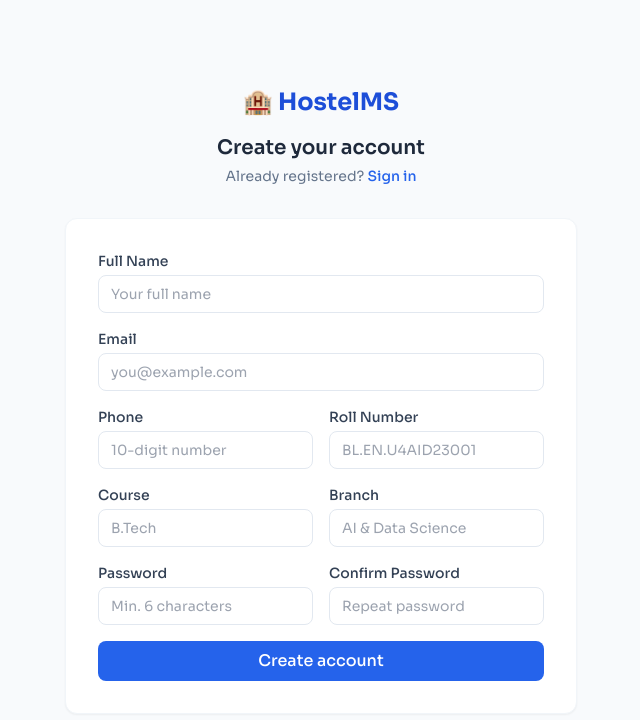
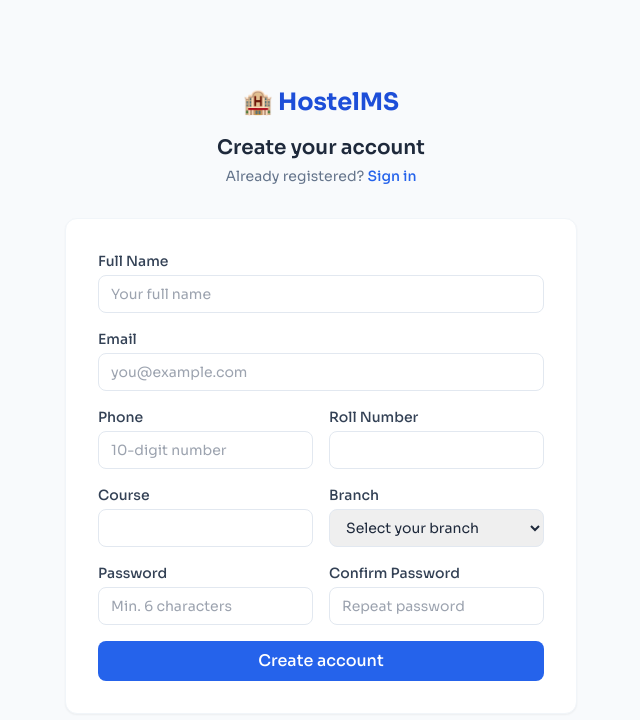
Before and after one commit to Vyvanth/Full-Stack-Development-mini-project-sem6, a React (Vite) app in the folder hostel-management/client/: page /register in a window 1280 px wide. Shown: the top 720 px of the page, without its empty margins (319-959 px from the left). Built offline with nearby package versions, Linux system fonts and the light colour scheme; the HTML template or start-up script is replaced by a standard one.

Commit message:
Update Register.jsx

```diff
--- a/hostel-management/client/src/pages/public/Register.jsx
+++ b/hostel-management/client/src/pages/public/Register.jsx
@@ -4,10 +4,49 @@ import { Link, useNavigate } from 'react-router-dom';
 import { useAuth } from '../../context/AuthContext';
 import toast from 'react-hot-toast';
 
+const amritaBranches = [
+  'Aerospace Engineering',
+  'Artificial Intelligence',
+  'Artificial Intelligence & Data Science',
+  'Artificial Intelligence & Machine Learning',
+  'Automobile Engineering',
+  'Biomedical Engineering',
+  'Biotechnology',
+  'Chemical Engineering',
+  'Civil Engineering',
+  'Computer Science & Engineering',
+  'Computer Science & Engineering (Cyber Security)',
+  'Computer Science & Engineering (IoT)',
+  'Computer Science & Business Systems',
+  'Electrical & Electronics Engineering',
+  'Electronics & Communication Engineering',
+  'Electronics & Instrumentation Engineering',
+  'Information Technology',
+  'Mechanical Engineering',
+  'Mechatronics Engineering',
+  'Robotics & Automation',
+  'B.Sc Physics',
+  'B.Sc Chemistry',
+  'B.Sc Mathematics',
+  'B.Sc Computer Science',
+  'B.Com',
+  'BBA',
+  'MBA',
+  'M.Tech Computer Science',
+  'M.Tech VLSI',
+  'M.Tech Power Electronics',
+  'M.Sc Data Science',
+  'M.Sc Computational Biology',
+  'Ph.D',
+];
+
 export default function Register() {
   const { register } = useAuth();
   const navigate = useNavigate();
-  const [form, setForm] = useState({ fullName: '', email: '', phone: '', course: '', branch: '', rollNumber: '', password: '', confirmPassword: '' });
+  const [form, setForm] = useState({
+    fullName: '', email: '', phone: '', course: '',
+    branch: '', rollNumber: '', password: '', confirmPassword: ''
+  });
   const [loading, setLoading] = useState(false);
 
   const handleChange = (e) => setForm({ ...form, [e.target.name]: e.target.value });
@@ -43,47 +82,75 @@ export default function Register() {
         <div className="card p-8">
           <form onSubmit={handleSubmit} className="space-y-4">
             <div className="grid grid-cols-2 gap-4">
+
+              {/* Full Name */}
               <div className="col-span-2">
                 <label className="label">Full Name</label>
                 <input name="fullName" required className="input" placeholder="Your full name"
                   value={form.fullName} onChange={handleChange} />
               </div>
+
+              {/* Email */}
               <div className="col-span-2">
                 <label className="label">Email</label>
                 <input name="email" type="email" required className="input" placeholder="you@example.com"
                   value={form.email} onChange={handleChange} />
               </div>
+
+              {/* Phone */}
               <div>
                 <label className="label">Phone</label>
                 <input name="phone" required className="input" placeholder="10-digit number"
                   value={form.phone} onChange={handleChange} />
               </div>
+
+              {/* Roll Number — no placeholder */}
               <div>
                 <label className="label">Roll Number</label>
-                <input name="rollNumber" required className="input" placeholder="BL.EN.U4AID23001"
+                <input name="rollNumber" required className="input"
                   value={form.rollNumber} onChange={handleChange} />
               </div>
+
+              {/* Course — no placeholder */}
               <div>
                 <label className="label">Course</label>
-                <input name="course" required className="input" placeholder="B.Tech"
+                <input name="course" required className="input"
                   value={form.course} onChange={handleChange} />
               </div>
+
+              {/* Branch — Amrita dropdown */}
               <div>
                 <label className="label">Branch</label>
-                <input name="branch" required className="input" placeholder="AI & Data Science"
-                  value={form.branch} onChange={handleChange} />
+                <select
+                  name="branch"
+                  required
+                  className="input"
+                  value={form.branch}
+                  onChange={handleChange}
+                >
+                  <option value="" disabled>Select your branch</option>
+                  {amritaBranches.map((b) => (
+                    <option key={b} value={b}>{b}</option>
+                  ))}
+                </select>
               </div>
+
+              {/* Password */}
               <div>
                 <label className="label">Password</label>
                 <input name="password" type="password" required className="input" placeholder="Min. 6 characters"
                   value={form.password} onChange={handleChange} />
               </div>
+
+              {/* Confirm Password */}
               <div>
                 <label className="label">Confirm Password</label>
                 <input name="confirmPassword" type="password" required className="input" placeholder="Repeat password"
                   value={form.confirmPassword} onChange={handleChange} />
               </div>
+
             </div>
+
             <button type="submit" disabled={loading} className="btn-primary w-full mt-2">
               {loading ? 'Creating account...' : 'Create account'}
             </button>
```
